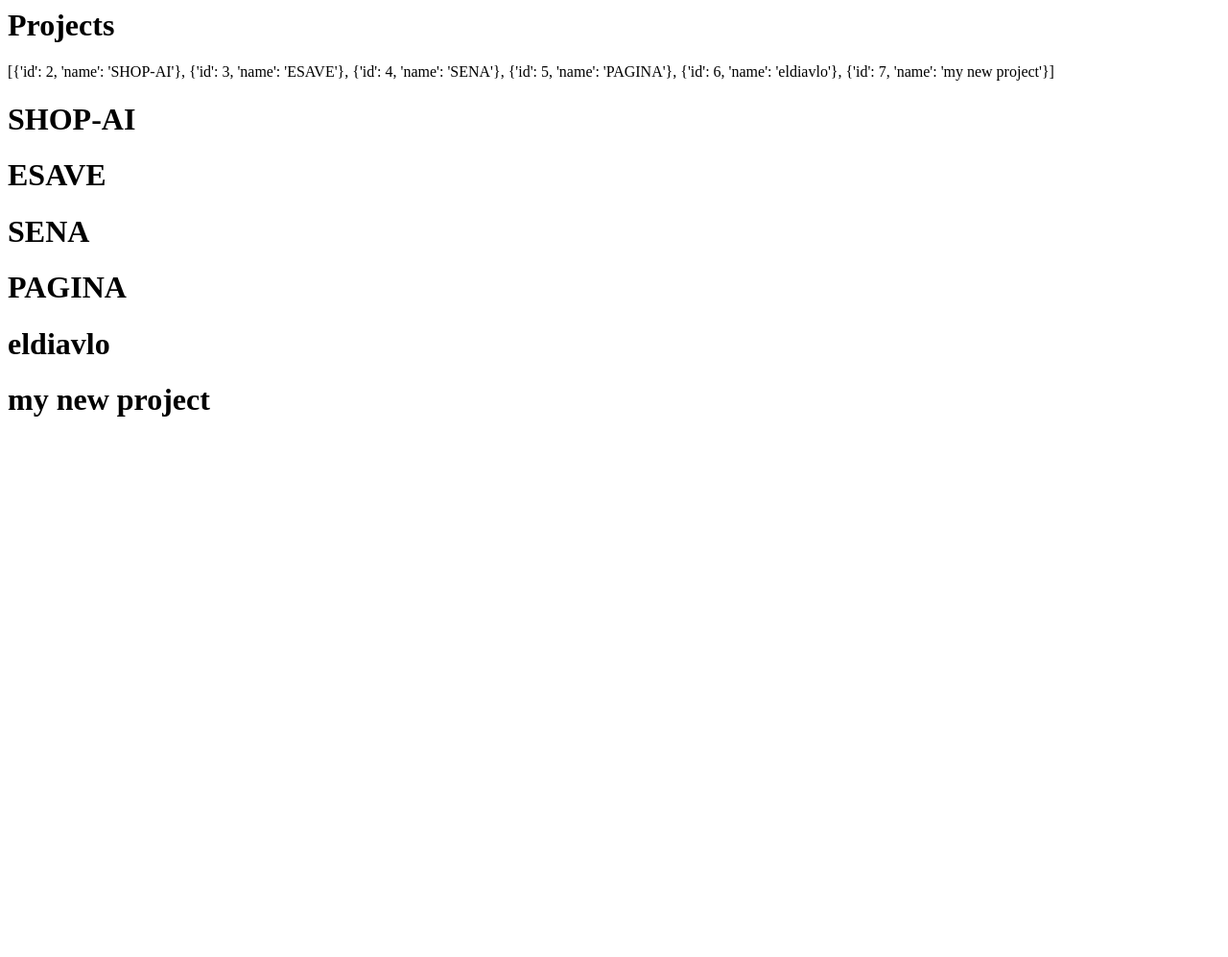
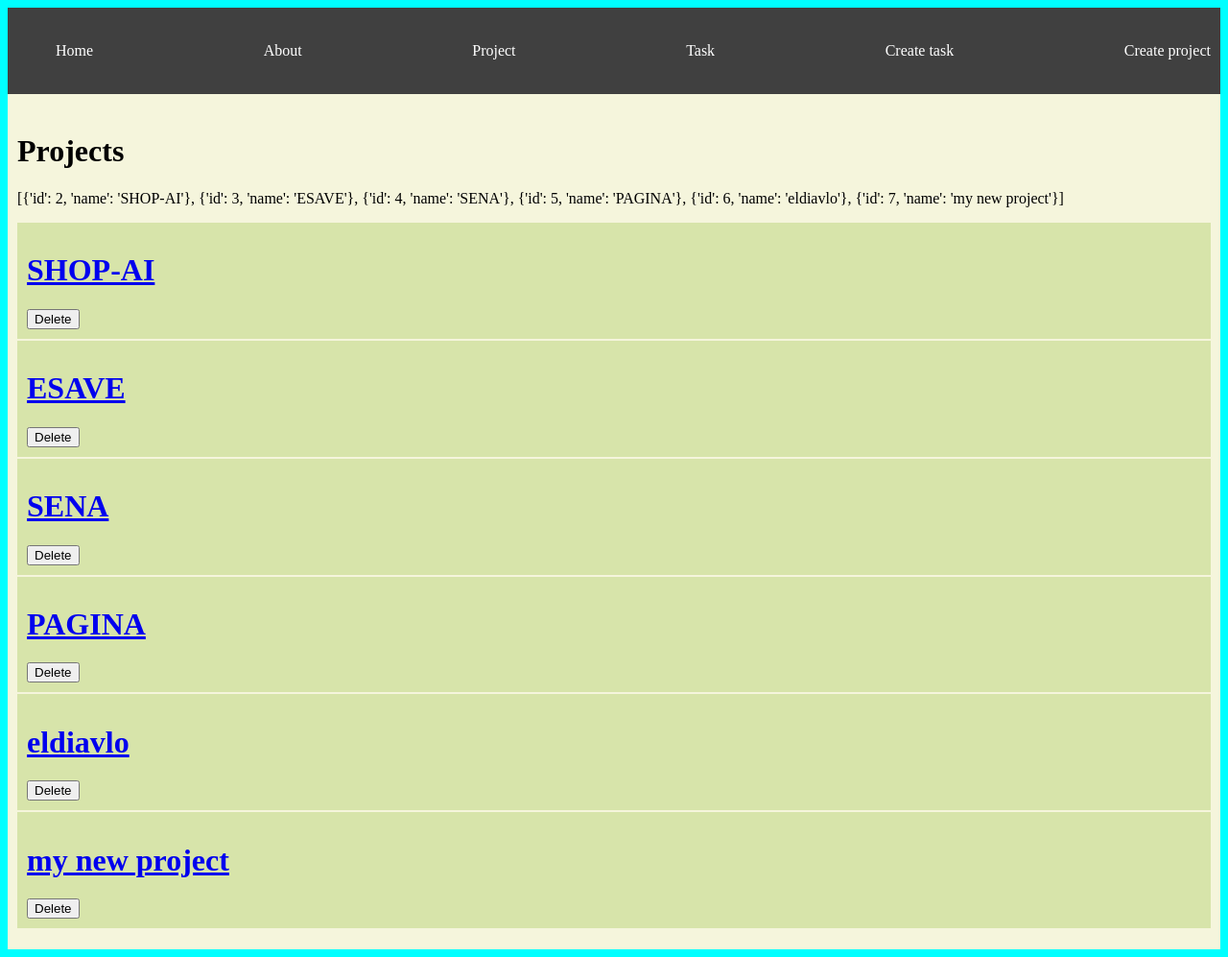
Before and after one commit to juanbermudezg/django_practice, a Django app: page /projects/ in a window 1280 px wide. Shown: the whole page at 96% size. Before the commit the page ends 434 px from the top, so only its background shows below. Run offline with Django 5.2, Linux system fonts and the light colour scheme; data comes from the database, SQL or seed files in the repository; both versions use the stored data as it was after the commit.

Commit message:
First part of the course completed

```diff
--- a/myapp/models.py
+++ b/myapp/models.py
@@ -11,5 +11,6 @@ class Task(models.Model):
     title = models.CharField(max_length=200)
     description = models.TextField()
     project = models.ForeignKey(Project, on_delete=models.CASCADE)
+    done = models.BooleanField(default=False)
     def __str__(self) -> str:
         return self.title + ' - ' + self.project.name
--- /dev/null
+++ b/myapp/static/css/main.css
@@ -0,0 +1,41 @@
+body{
+    background-color: aqua;
+    color: aliceblue;
+}
+.navbar{
+    background: #404040;
+    padding: 20px 10px;
+}
+.navbar ul {
+    display: flex;
+    justify-content: space-between;
+}
+.navbar ul li {
+    list-style: none;
+}
+.navbar ul, li a {
+    color: white;
+    text-decoration: none;
+}
+.navbar ul li a:hover{
+    color: aqua;
+}
+.container{
+    max-width: 1250px;
+    background-color: beige;
+    margin: auto;
+    padding: 20px 10px;
+    color: black;
+
+}
+.card{
+    background: rgb(215, 228, 170);
+    padding: 10px;
+    margin-bottom: 2px;
+}
+.input{
+    background: wheat;
+    padding: 10px;
+    text-align: center;
+    display: block;
+}
--- a/myapp/templates/about.html
+++ b/myapp/templates/about.html
@@ -1,3 +1,6 @@
+{% extends 'layouts/base.html' %}
+{% block content %}
 <h1>About</h1>
 <p>Lorem ipsum dolor sit amet, consectetur adipisicing elit. Aliquid cum temporibus magni mollitia repellat quod perferendis possimus eos tempore, reiciendis non? Culpa debitis dolore dolorem explicabo id fuga! Suscipit, quidem?</p>
 <p>Website created by {{username}}</p>
+{% endblock %}
--- a/myapp/templates/index.html
+++ b/myapp/templates/index.html
@@ -1,3 +1,8 @@
+{% extends 'layouts/base.html' %}
+{% load static %}
+{% block content %}
 <h1>Welcome to Django app</h1>
+<img src="{% static 'logo.jpg' %}" alt="" width="400">
 <h1>{{title}}</h1>
 <p>Lorem ipsum dolor sit amet, consectetur adipisicing elit. Corrupti est nobis enim quo quidem recusandae ut nesciunt vitae qui! Magni doloribus sunt quas iure, temporibus in maxime nobis! Aliquid, ab?</p>
+{% endblock %}
--- /dev/null
+++ b/myapp/templates/layouts/base.html
@@ -0,0 +1,40 @@
+{% load static %}
+<!DOCTYPE html>
+<html lang="en">
+<head>
+    <meta charset="UTF-8">
+    <meta name="viewport" content="width=device-width, initial-scale=1.0">
+    <title>Django projects</title>
+    <link rel="stylesheet" href="{% static 'css/main.css' %}">
+</head>
+<body>
+    <nav class="navbar">
+        <ul>
+            <li>
+                <a href="{% url 'index' %}">Home</a>
+            </li>
+            <li>
+                <a href="{% url 'about' %}">About</a>
+            </li>
+            <li>
+                <a href="{% url 'projects' %}">Project</a>
+            </li>
+            <li>
+                <a href="{% url 'tasks' %}">Task</a>
+            </li>
+
+            <li>
+                <a href="{% url 'create_task' %}">Create task</a>
+            </li>
+            <li>
+                <a href="{% url 'create_project' %}">Create project</a>
+            </li>
+        </ul>
+    </nav>
+    <main class="container">
+        {% block content %}
+        {% endblock %}
+    </main>
+
+</body>
+</html>
--- /dev/null
+++ b/myapp/templates/layouts/base2.html
@@ -0,0 +1,6 @@
+<h1>Admin Dashboard</h1>
+
+<h1>Navegaciones especiales</h1>
+
+{% block content %}
+{% endblock %}
--- a/myapp/templates/projects.html
+++ /dev/null
@@ -1,8 +0,0 @@
-<h1>Projects</h1>
-<p>{{projects}}</p>
-
-{% for project in projects %}
-<div>
-<h1>{{project.name}}</h1>
-</div>
-{% endfor %}
--- /dev/null
+++ b/myapp/templates/projects/projects.html
@@ -0,0 +1,14 @@
+{% extends 'layouts/base.html' %}
+
+{% block content %}
+<h1>Projects</h1>
+<p>{{projects}}</p>
+
+{% for project in projects %}
+<div class="card">
+    <a href="{% url 'project_detail' project.id %}"><h1>{{project.name}}</h1></a>
+
+<button>Delete</button>
+</div>
+{% endfor %}
+{% endblock %}
--- a/myapp/templates/task.html
+++ /dev/null
@@ -1,6 +0,0 @@
-<h1>Taks</h1>
-{% for task in tasks %}
-<article>
-    <h2>{{task.title}}</h2>
-</article>
-{% endfor %}
--- a/myapp/urls.py
+++ b/myapp/urls.py
@@ -1,9 +1,12 @@
 from django.urls import path
 from . import views
 urlpatterns=[
-    path('', views.index),
-    path('about/', views.about),
-    path('hello/<str:username>', views.hello),
-    path('projects/', views.projects),
-    path('task/', views.tasks),
+    path('', views.index, name="index"),
+    path('about/', views.about, name="about"),
+    path('hello/<str:username>', views.hello, name="hello"),
+    path('projects/', views.projects, name="projects"),
+    path('projects/<int:id>', views.project_detail, name="project_detail"),
+    path('task/', views.tasks, name="tasks"),
+    path('create_task/', views.create_task, name="create_task"),
+    path('create_new_project/', views.create_project, name="create_project"),
 ]
--- a/myapp/views.py
+++ b/myapp/views.py
@@ -1,28 +1,68 @@
 from django.http import HttpResponse
 from .models import Project, Task
-from django.shortcuts import get_object_or_404, render
+from django.shortcuts import get_object_or_404, render, redirect
+from .forms import CreateNewTask, CreateNewProject
 # Create your views here.
+
+
 def index(request):
     title = "Django course!"
     return render(request, 'index.html', {
-        'title':title
+        'title': title
     })
+
+
 def hello(request, username):
     print(type(username))
-    return HttpResponse("<h1>Hello %s!<h1>"%username)
+    return HttpResponse("<h1>Hello %s!<h1>" % username)
+
+
 def about(request):
     username = 'juanb'
-    return render(request, 'about.html',{
-        'username':username
+    return render(request, 'about.html', {
+        'username': username
     })
+
+
 def projects(request):
-    projects=list(Project.objects.values())
-    return render(request, 'projects.html',{
-        'projects':projects
+    projects = list(Project.objects.values())
+    return render(request, 'projects/projects.html', {
+        'projects': projects
     })
+
+
 def tasks(request):
-    #task=get_object_or_404(Task, id=id)
+    # task=get_object_or_404(Task, id=id)
     tasks = Task.objects.all()
-    return render(request, 'task.html', {
-        'tasks':tasks
+    return render(request, 'tasks/task.html', {
+        'tasks': tasks
     })
+
+
+def create_task(request):
+    if request.method == 'GET':
+        return render(request, 'tasks/create_task.html', {
+            'form': CreateNewTask()
+        })
+    else:
+        Task.objects.create(
+            title=request.POST['title'], description=request.POST['description'], project_id=2)
+        return redirect('tasks')
+
+
+def create_project(request):
+    if request.method == 'GET':
+        return render(request, 'projects/create_project.html', {
+            'form': CreateNewProject()
+        })
+    else:
+        Project.objects.create(name=request.POST['name'])
+        return redirect('projects')
+def project_detail(request, id):
+    #project = Project.objects.get(id=id)
+    project = get_object_or_404(Project,id=id)
+    task=Task.objects.filter(project_id=id)
+    return render(request, 'projects/detail.html',{
+        'project': project,
+        'tasks': task,
+    })
```
Also changed, not shown: myapp/forms.py (added, +7 -0 lines), myapp/templates/projects/create_project.html (added, +15 -0 lines), myapp/templates/projects/detail.html (added, +13 -0 lines), myapp/templates/tasks/create_task.html (added, +15 -0 lines), myapp/templates/tasks/task.html (added, +18 -0 lines), db.sqlite3, myapp/migrations/0003_task_donde.py (added), myapp/migrations/0004_rename_donde_task_done.py (added), myapp/static/logo.jpg (added).
